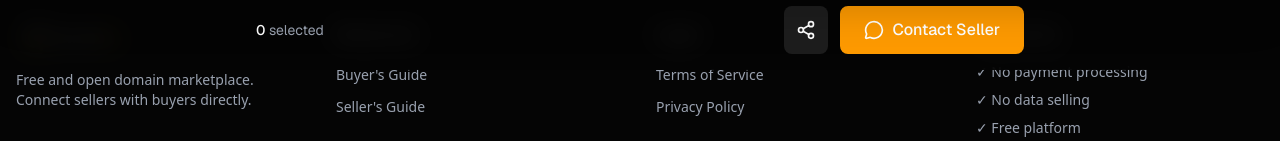
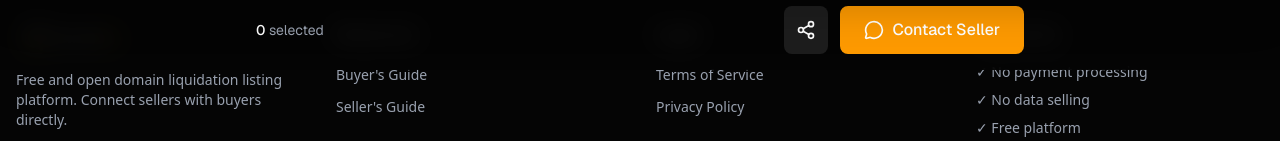
Before and after one commit to mustaaras/domainliq, a Next.js app: page / in a window 1280 px wide. Shown: the part 811-952 px from the top of the page. Built offline with nearby package versions, Linux system fonts and the light colour scheme; no server answers; the database is empty.

Commit message:
UI: Update footer text and link logos to home

```diff
--- a/app/login/page.tsx
+++ b/app/login/page.tsx
@@ -2,6 +2,7 @@
 
 import { useState } from 'react';
 import { signIn } from 'next-auth/react';
+import Link from 'next/link';
 import { useRouter } from 'next/navigation';
 
 export default function LoginPage() {
@@ -56,7 +57,9 @@ export default function LoginPage() {
         <div className="min-h-screen bg-[#050505] flex items-center justify-center p-4">
             <div className="w-full max-w-md bg-white/5 p-8 rounded-2xl border border-white/10">
                 <div className="flex justify-center mb-6">
-                    <img src="/logo.svg" alt="DomainLiq" className="h-8 w-auto" />
+                    <Link href="/">
+                        <img src="/logo.svg" alt="DomainLiq" className="h-8 w-auto cursor-pointer" />
+                    </Link>
                 </div>
                 <h1 className="text-2xl font-bold text-white mb-6 text-center">Login to DomainLiq</h1>
                 <form onSubmit={handleSubmit} className="space-y-4">
--- a/app/page.tsx
+++ b/app/page.tsx
@@ -177,7 +177,9 @@ export default function Home() {
           <div className="flex flex-col md:flex-row justify-between items-start md:items-end gap-6 mb-8">
             <div>
               <div className="flex items-center gap-3">
-                <img src="/logo.svg" alt="DomainLiq" className="h-12 w-auto" />
+                <Link href="/">
+                  <img src="/logo.svg" alt="DomainLiq" className="h-12 w-auto cursor-pointer" />
+                </Link>
               </div>
               <p className="text-gray-500 mt-1">Domain Liquidation Listing Platform</p>
             </div>
--- a/app/signup/page.tsx
+++ b/app/signup/page.tsx
@@ -52,7 +52,9 @@ export default function SignupPage() {
             <div className="w-full max-w-md space-y-8">
                 <div className="text-center">
                     <div className="flex justify-center mb-6">
-                        <img src="/logo.svg" alt="DomainLiq" className="h-8 w-auto" />
+                        <Link href="/">
+                            <img src="/logo.svg" alt="DomainLiq" className="h-8 w-auto cursor-pointer" />
+                        </Link>
                     </div>
                     <h1 className="text-3xl font-bold tracking-tight text-white">Create an account</h1>
                     <p className="mt-2 text-gray-400">Start selling your domains today</p>
--- a/components/footer.tsx
+++ b/components/footer.tsx
@@ -10,8 +10,8 @@ export default function Footer() {
                     {/* About */}
                     <div>
                         <img src="/logo.svg" alt="DomainLiq" className="h-8 w-auto mb-4" />
-                        <p className="text-gray-400 text-sm">
-                            Free and open domain marketplace. Connect sellers with buyers directly.
+                        <p className="text-sm text-gray-400">
+                            Free and open domain liquidation listing platform. Connect sellers with buyers directly.
                         </p>
                     </div>
 
```
